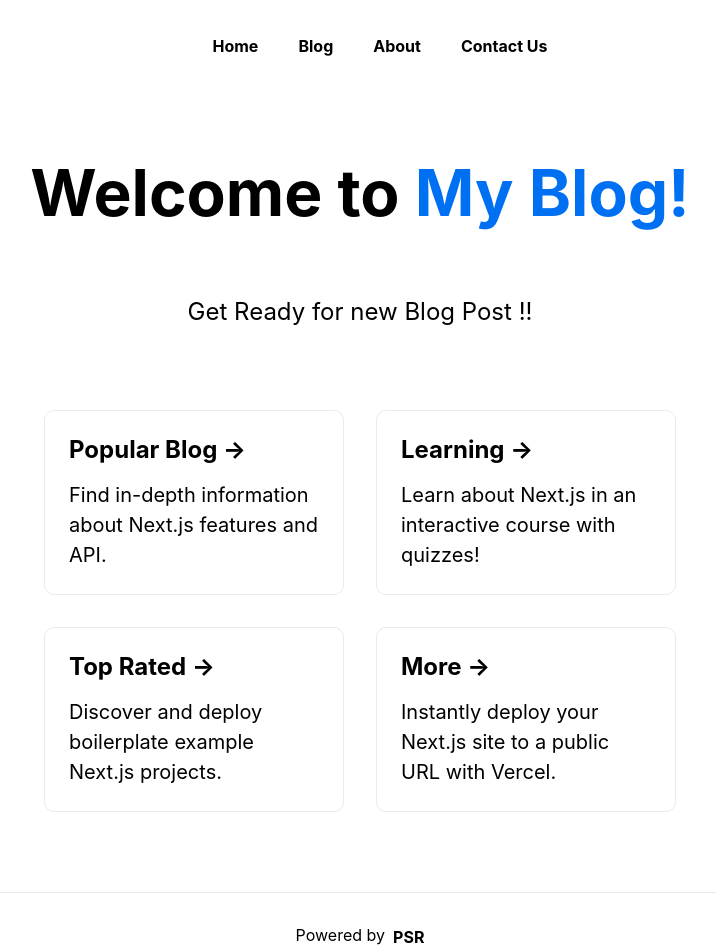
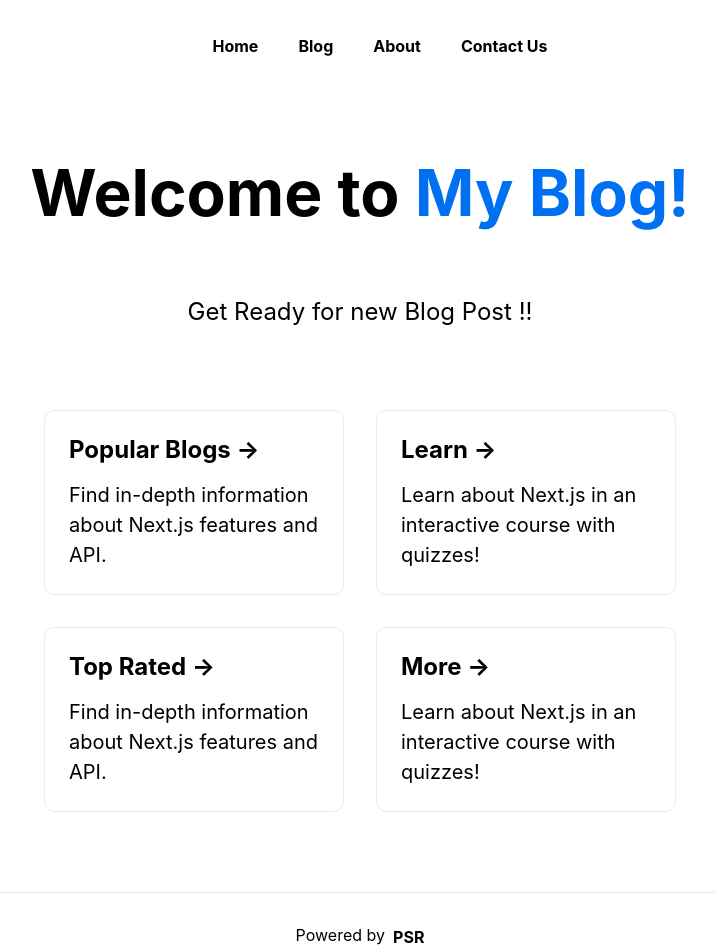
Before and after one commit to PSR0001/my-blog, a Next.js app: page / in a window 1280 px wide. Shown: the top 952 px of the page, without its empty margins (280-996 px from the left). Built offline with nearby package versions, Linux system fonts and the light colour scheme.

Commit message:
blog page ready

```diff
--- a/pages/index.js
+++ b/pages/index.js
@@ -23,33 +23,27 @@ export default function Home() {
         </p>
 
         <div className={styles.grid}>
-          <a href="/Blog" className={styles.card}>
-            <h2>Popular Blog &rarr;</h2>
+
+          {/* <Link href='/About' className={styles.card}><h2>Javascript &rarr;</h2></Link> */}
+          <div className={styles.card} >
+            <Link href={"/Blog"}><h2>Popular Blogs &rarr;</h2></Link>
             <p>Find in-depth information about Next.js features and API.</p>
-          </a>
+          </div>
+          <div className={styles.card} >
+            <Link href={"/Blog"} ><h2>Learn &rarr;</h2></Link>
+            <p>Learn about Next.js in an interactive course with quizzes!</p>
 
-          <a href="/" className={styles.card}>
-            <h2>Learning &rarr;</h2>
+          </div>
+          <div className={styles.card} >
+            <Link href={"/Blog"}><h2>Top Rated &rarr;</h2></Link>
+            <p>Find in-depth information about Next.js features and API.</p>
+          </div>
+          <div className={styles.card} >
+            <Link href={"/Blog"} ><h2>More &rarr;</h2></Link>
             <p>Learn about Next.js in an interactive course with quizzes!</p>
-          </a>
 
-          <a
-            href="/"
-            className={styles.card}
-          >
-            <h2>Top Rated &rarr;</h2>
-            <p>Discover and deploy boilerplate example Next.js projects.</p>
-          </a>
+          </div>
 
-          <a
-            href="/"
-            className={styles.card}
-          >
-            <h2>More &rarr;</h2>
-            <p>
-              Instantly deploy your Next.js site to a public URL with Vercel.
-            </p>
-          </a>
         </div>
       </main>
 
```
Also changed, not shown: pages/Blog.js (+18 -17 lines), styles/Blogpost.module.css (added).
